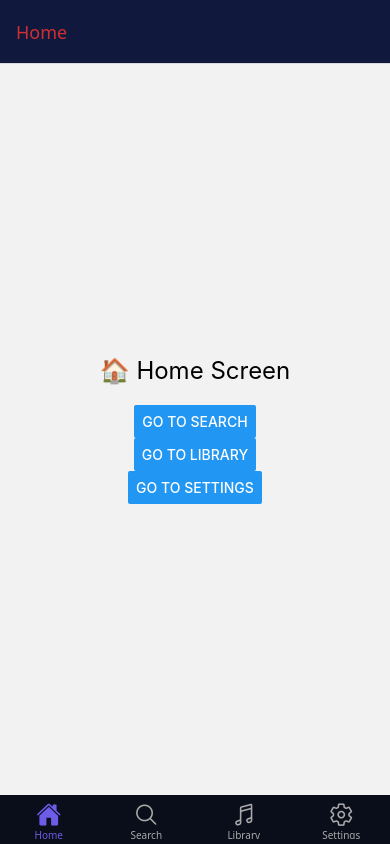
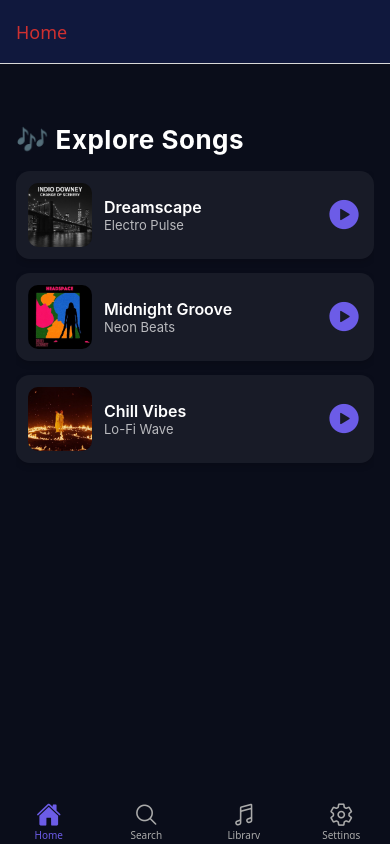
Before and after one commit to supunyasanthaofficial/electra, a React Native app: screen /Home in a window 390 px wide. Built offline with nearby package versions, Linux system fonts and the light colour scheme.

Commit message:
fix some alignmnts

```diff
--- a/components/MiniPlayer.js
+++ b/components/MiniPlayer.js
@@ -6,7 +6,7 @@ export default function MiniPlayer({
   isPlaying,
   onToggle,
   onOpen,
-  onClose, // ✅ new prop
+  onClose,
 }) {
   if (!current) return null;
   const coverSource = current.cover ? current.cover : { uri: current.coverUri };
--- a/screens/HomeScreen.js
+++ b/screens/HomeScreen.js
@@ -1,27 +1,181 @@
-import React from "react";
-import { View, Text, Button, StyleSheet } from "react-native";
+import React, { useRef, useState, useEffect } from "react";
+import {
+  View,
+  Text,
+  FlatList,
+  StyleSheet,
+  Animated,
+  Pressable,
+  Image,
+} from "react-native";
+import { songs } from "../data/songs";
+import { Audio } from "expo-av";
+import { Ionicons } from "@expo/vector-icons";
+import MiniPlayer from "../components/MiniPlayer";
 
 export default function HomeScreen({ navigation }) {
+  const [soundObj, setSoundObj] = useState(null);
+  const [current, setCurrent] = useState(null);
+  const [isPlaying, setIsPlaying] = useState(false);
+  const scaleAnim = useRef(new Animated.Value(1)).current;
+
+  useEffect(() => {
+    return () => {
+      if (soundObj) {
+        soundObj.unloadAsync().catch(() => {});
+      }
+    };
+  }, [soundObj]);
+
+  async function playSong(song) {
+    try {
+      if (soundObj) {
+        await soundObj.stopAsync();
+        await soundObj.unloadAsync();
+      }
+
+      const { sound } = await Audio.Sound.createAsync(song.uri, {
+        shouldPlay: true,
+      });
+
+      setSoundObj(sound);
+      setCurrent(song);
+      setIsPlaying(true);
+
+      // Animate current song cover
+      Animated.sequence([
+        Animated.timing(scaleAnim, {
+          toValue: 1.08,
+          duration: 200,
+          useNativeDriver: true,
+        }),
+        Animated.timing(scaleAnim, {
+          toValue: 1,
+          duration: 200,
+          useNativeDriver: true,
+        }),
+      ]).start();
+
+      sound.setOnPlaybackStatusUpdate((status) => {
+        if (status.isLoaded && status.didJustFinish) {
+          setIsPlaying(false);
+        }
+      });
+    } catch (e) {
+      console.warn("play error", e);
+    }
+  }
+
+  function togglePlayPause() {
+    if (!soundObj) return;
+    if (isPlaying) {
+      soundObj.pauseAsync();
+      setIsPlaying(false);
+    } else {
+      soundObj.playAsync();
+      setIsPlaying(true);
+    }
+  }
+
+  function openPlayer() {
+    if (current) {
+      navigation.navigate("Player", { currentSong: current });
+    }
+  }
+
+  const renderItem = ({ item }) => {
+    const coverSource = item.cover ? item.cover : { uri: item.coverUri };
+    const isCurrent = current?.id === item.id;
+
+    return (
+      <Pressable
+        style={({ pressed }) => [
+          styles.card,
+          isCurrent && styles.activeCard,
+          pressed && { transform: [{ scale: 0.97 }] },
+        ]}
+        onPress={() => playSong(item)}
+      >
+        <Animated.Image
+          source={coverSource}
+          style={[
+            styles.cover,
+            isCurrent && { transform: [{ scale: scaleAnim }] },
+          ]}
+        />
+        <View style={{ flex: 1, marginLeft: 12 }}>
+          <Text numberOfLines={1} style={styles.title}>
+            {item.title}
+          </Text>
+          <Text numberOfLines={1} style={styles.artist}>
+            {item.artist}
+          </Text>
+        </View>
+        <Ionicons
+          name={isCurrent && isPlaying ? "pause-circle" : "play-circle"}
+          size={36}
+          color={isCurrent ? "#FFD369" : "#6C5CE7"}
+        />
+      </Pressable>
+    );
+  };
+
   return (
     <View style={styles.container}>
-      <Text style={styles.title}>🏠 Home Screen</Text>
-      <Button
-        title="Go to Search"
-        onPress={() => navigation.navigate("Search")}
+      <Text style={styles.header}>🎶 Explore Songs</Text>
+      <FlatList
+        data={songs}
+        keyExtractor={(i) => i.id}
+        renderItem={renderItem}
+        contentContainerStyle={{ paddingBottom: current ? 140 : 40 }}
       />
-      <Button
-        title="Go to Library"
-        onPress={() => navigation.navigate("Library")}
-      />
-      <Button
-        title="Go to Settings"
-        onPress={() => navigation.navigate("Settings")}
+
+      <MiniPlayer
+        current={current}
+        isPlaying={isPlaying}
+        onToggle={togglePlayPause}
+        onOpen={openPlayer}
       />
     </View>
   );
 }
 
 const styles = StyleSheet.create({
-  container: { flex: 1, justifyContent: "center", alignItems: "center" },
-  title: { fontSize: 24, marginBottom: 20 },
+  container: {
+    flex: 1,
+    backgroundColor: "#0A0D1A",
+    paddingTop: 60,
+    paddingHorizontal: 16,
+  },
+  header: {
+    fontSize: 26,
+    fontWeight: "700",
+    color: "#fff",
+    marginBottom: 16,
+    letterSpacing: 0.5,
+  },
+  card: {
+    flexDirection: "row",
+    alignItems: "center",
+    backgroundColor: "rgba(255,255,255,0.06)",
+    borderRadius: 14,
+    padding: 12,
+    marginBottom: 14,
+    shadowColor: "#000",
+    shadowOpacity: 0.15,
+    shadowRadius: 6,
+    shadowOffset: { width: 0, height: 3 },
+  },
+  activeCard: {
+    borderWidth: 1.5,
+    borderColor: "#FFD369",
+    backgroundColor: "rgba(255,211,105,0.08)",
+  },
+  cover: {
+    width: 64,
+    height: 64,
+    borderRadius: 10,
+  },
+  title: { color: "#fff", fontSize: 16, fontWeight: "600" },
+  artist: { color: "rgba(255,255,255,0.7)", fontSize: 13 },
 });
--- /dev/null
+++ b/screens/PlayerScreen.js
@@ -0,0 +1,129 @@
+import React, { useState } from "react";
+import {
+  View,
+  Text,
+  StyleSheet,
+  Image,
+  Pressable,
+  ScrollView,
+  Alert,
+  Linking,
+} from "react-native";
+import { Ionicons } from "@expo/vector-icons";
+
+export default function PlayerScreen({ route }) {
+  const { currentSong } = route.params;
+  const [showLyrics, setShowLyrics] = useState(false);
+
+  const handleDownload = async () => {
+    try {
+      if (currentSong.downloadUri) {
+        Linking.openURL(currentSong.downloadUri);
+      } else {
+        Alert.alert(
+          "Download not available",
+          "No file URL found for this song."
+        );
+      }
+    } catch (e) {
+      Alert.alert("Error", "Something went wrong while downloading.");
+    }
+  };
+
+  return (
+    <View style={styles.container}>
+      <Image source={currentSong.cover} style={styles.cover} />
+
+      <Text style={styles.title}>{currentSong.title}</Text>
+      <Text style={styles.artist}>{currentSong.artist}</Text>
+
+      {/* Controls */}
+      <View style={styles.controls}>
+        <Pressable style={styles.controlBtn}>
+          <Ionicons name="play-skip-back" size={32} color="#FFD369" />
+        </Pressable>
+        <Pressable style={[styles.controlBtn, styles.playBtn]}>
+          <Ionicons name="pause" size={40} color="#0A0D1A" />
+        </Pressable>
+        <Pressable style={styles.controlBtn}>
+          <Ionicons name="play-skip-forward" size={32} color="#FFD369" />
+        </Pressable>
+      </View>
+
+      {/* Lyrics toggle */}
+      <Pressable
+        onPress={() => setShowLyrics(!showLyrics)}
+        style={styles.lyricsBtn}
+      >
+        <Ionicons name="musical-notes" size={20} color="#FFD369" />
+        <Text style={styles.lyricsBtnText}>
+          {showLyrics ? "Hide Lyrics" : "Show Lyrics"}
+        </Text>
+      </Pressable>
+
+      {showLyrics && (
+        <ScrollView style={styles.lyricsBox}>
+          <Text style={styles.lyricsText}>{currentSong.lyrics}</Text>
+        </ScrollView>
+      )}
+
+      {/* Download button */}
+      <Pressable onPress={handleDownload} style={styles.downloadBtn}>
+        <Ionicons name="cloud-download" size={20} color="#0A0D1A" />
+        <Text style={styles.downloadText}>Download</Text>
+      </Pressable>
+    </View>
+  );
+}
+
+const styles = StyleSheet.create({
+  container: {
+    flex: 1,
+    backgroundColor: "#0A0D1A",
+    padding: 20,
+    alignItems: "center",
+  },
+  cover: {
+    width: 260,
+    height: 260,
+    borderRadius: 16,
+    marginTop: 40,
+    marginBottom: 20,
+  },
+  title: { fontSize: 22, fontWeight: "700", color: "#fff", marginTop: 8 },
+  artist: { fontSize: 16, color: "rgba(255,255,255,0.6)", marginBottom: 24 },
+  controls: { flexDirection: "row", alignItems: "center", marginBottom: 20 },
+  controlBtn: { marginHorizontal: 24 },
+  playBtn: {
+    backgroundColor: "#FFD369",
+    borderRadius: 50,
+    padding: 16,
+    alignItems: "center",
+    justifyContent: "center",
+  },
+  lyricsBtn: {
+    flexDirection: "row",
+    alignItems: "center",
+    marginVertical: 12,
+  },
+  lyricsBtnText: { color: "#FFD369", marginLeft: 6, fontSize: 16 },
+  lyricsBox: {
+    maxHeight: 200,
+    marginVertical: 12,
+    padding: 12,
+    backgroundColor: "rgba(255,255,255,0.06)",
+    borderRadius: 12,
+    width: "100%",
+  },
+  lyricsText: { color: "#fff", fontSize: 14, lineHeight: 22 },
+  downloadBtn: {
+    flexDirection: "row",
+    backgroundColor: "#FFD369",
+    paddingVertical: 12,
+    paddingHorizontal: 20,
+    borderRadius: 30,
+    alignItems: "center",
+    marginTop: 12,
+  },
+  downloadText: { color: "#0A0D1A", fontWeight: "600", marginLeft: 6 },
+});
```
